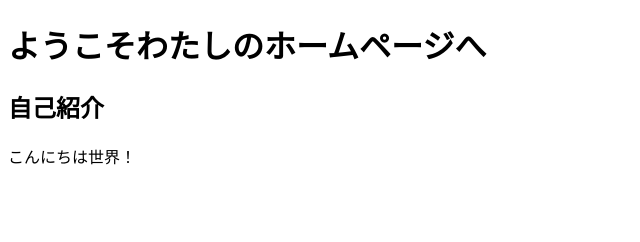
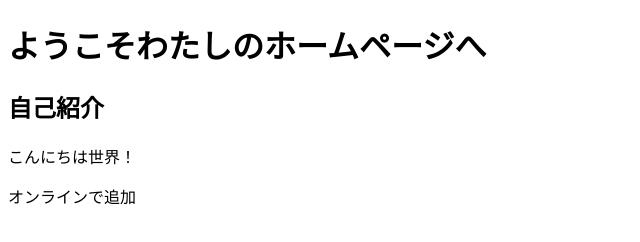
Before and after one commit to katzkawai/sample01, a plain HTML site: page index.html in a window 1280 px wide. Shown: the whole page, without its empty margins (0-640 px from the left). Drawn offline with Linux system fonts and the light colour scheme.

Commit message:
Update index.html

```diff
--- a/index.html
+++ b/index.html
@@ -10,5 +10,6 @@
     <h1>ようこそわたしのホームページへ</h1>
     <h2>自己紹介</h2>
     <p>こんにちは世界！</p>
+    <p>オンラインで追加</p>
 </body>
 </html>
```
